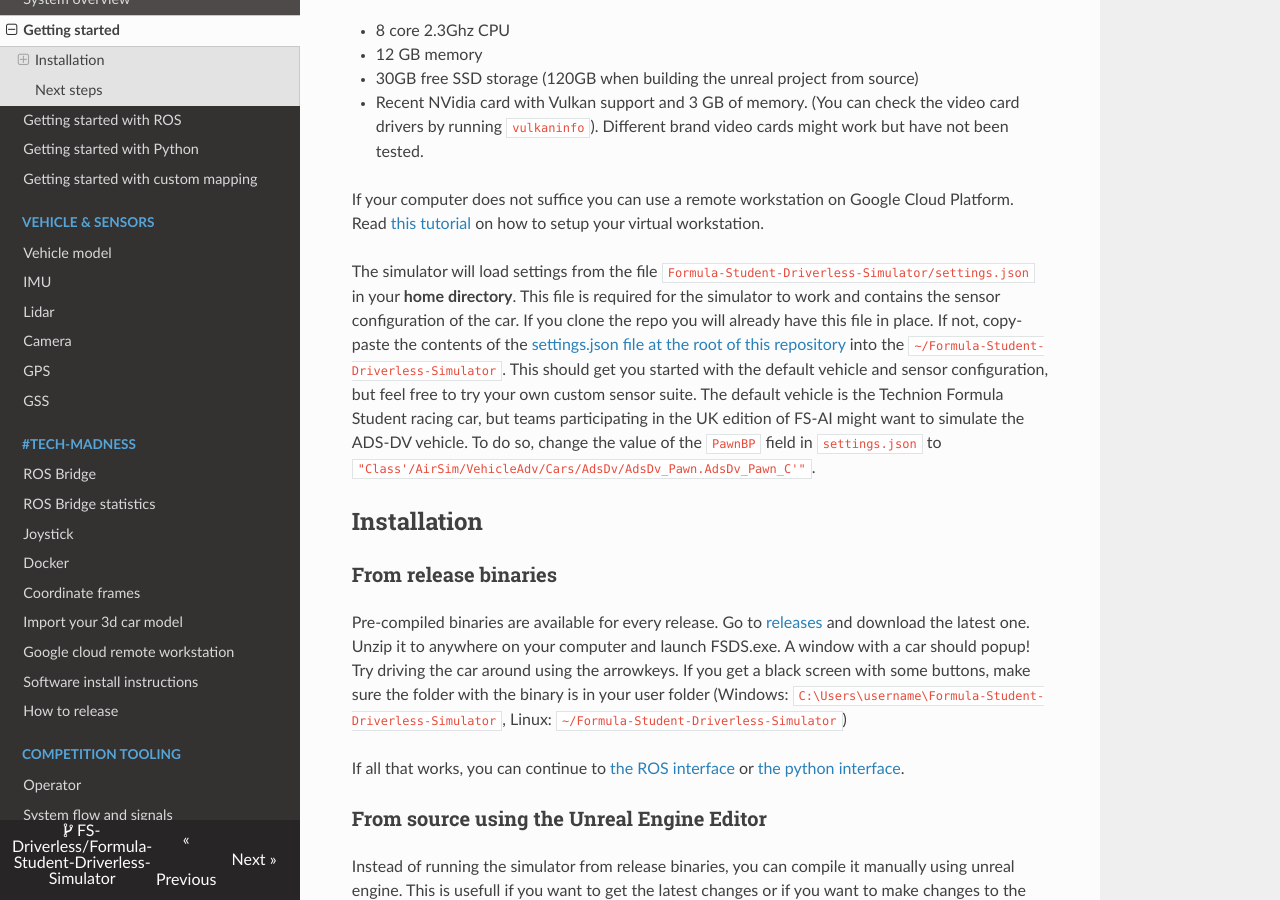
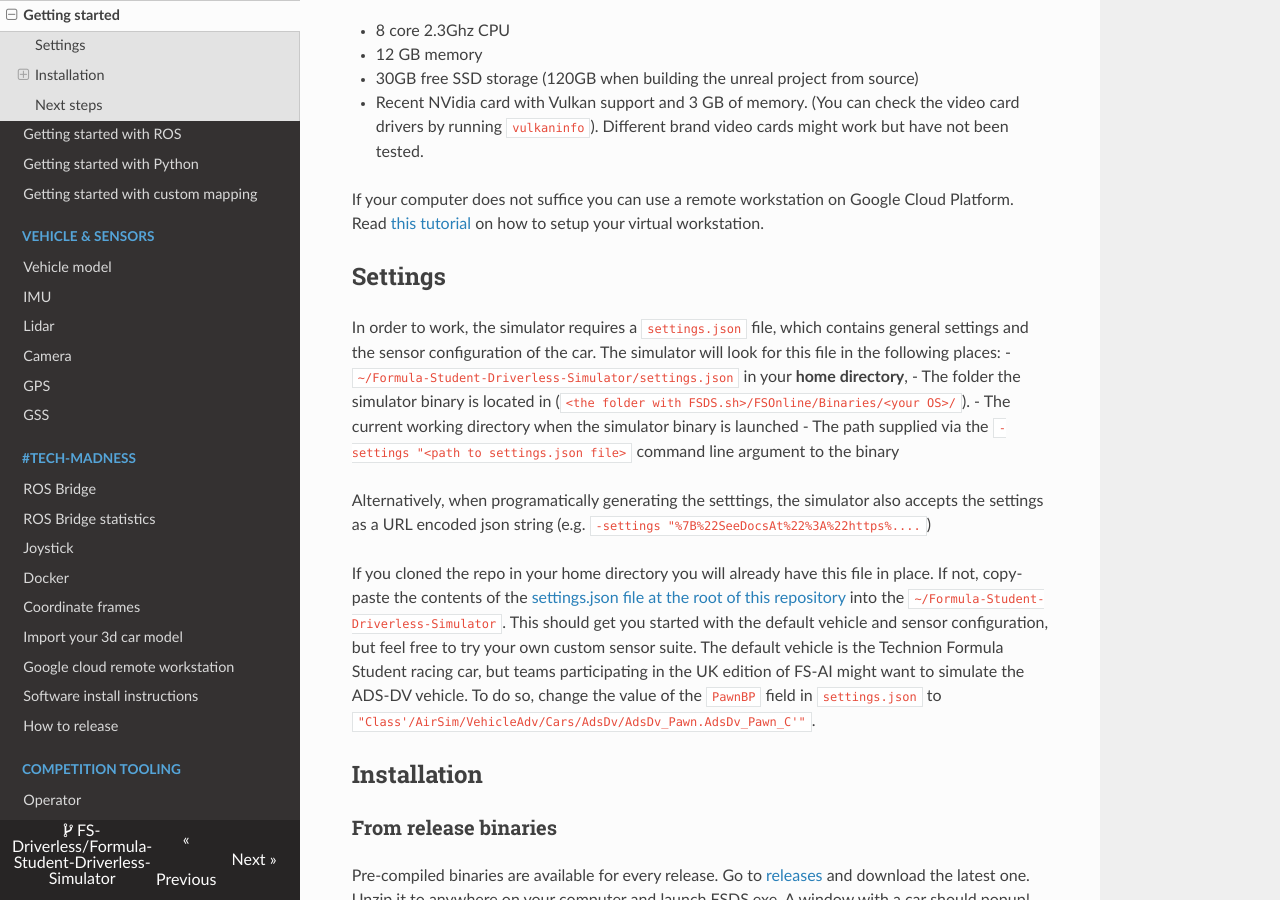
Before and after one commit to FS-Driverless/Formula-Student-Driverless-Simulator, an MkDocs documentation site: the page built from docs/getting-started.md, in a window 1280 px wide and 900 px high, scrolled down 357 px. Built offline with MkDocs 1.6.1, drawn with Linux system fonts in a browser that asks for light colours; nearby versions of some CDN libraries.

Commit message:
Update documentation with ways of loading settings

```diff
--- a/docs/getting-started.md
+++ b/docs/getting-started.md
@@ -17,9 +17,19 @@ For developing this project, you need quite a good computer because Unreal Engin
 If your computer does not suffice you can use a remote workstation on Google Cloud Platform.
 Read [this tutorial](gcp-remote-workstation.md) on how to setup your virtual workstation.
 
-The simulator will load settings from the file `Formula-Student-Driverless-Simulator/settings.json` in your **home directory**.
-This file is required for the simulator to work and contains the sensor configuration of the car.
-If you clone the repo you will already have this file in place.
+## Settings
+
+In order to work, the simulator requires a `settings.json` file, which contains general settings and the sensor configuration of the car.
+The simulator will look for this file in the following places:
+- `~/Formula-Student-Driverless-Simulator/settings.json` in your **home directory**,
+- The folder the simulator binary is located in (`<the folder with FSDS.sh>/FSOnline/Binaries/<your OS>/`).
+- The current working directory when the simulator binary is launched
+- The path supplied via the `-settings "<path to settings.json file>` command line argument to the binary
+
+Alternatively, when programatically generating the setttings, the simulator also accepts
+the settings as a URL encoded json string (e.g. `-settings "%7B%22SeeDocsAt%22%3A%22https%....`)
+
+If you cloned the repo in your home directory you will already have this file in place.
 If not, copy-paste the contents of the [settings.json file at the root of this repository](https://github.com/FS-Driverless/Formula-Student-Driverless-Simulator/blob/master/settings.json) into the `~/Formula-Student-Driverless-Simulator`.
 This should get you started with the default vehicle and sensor configuration, but feel free to try your own custom sensor suite.
 The default vehicle is the Technion Formula Student racing car, but teams participating in the UK edition of FS-AI might want
```
